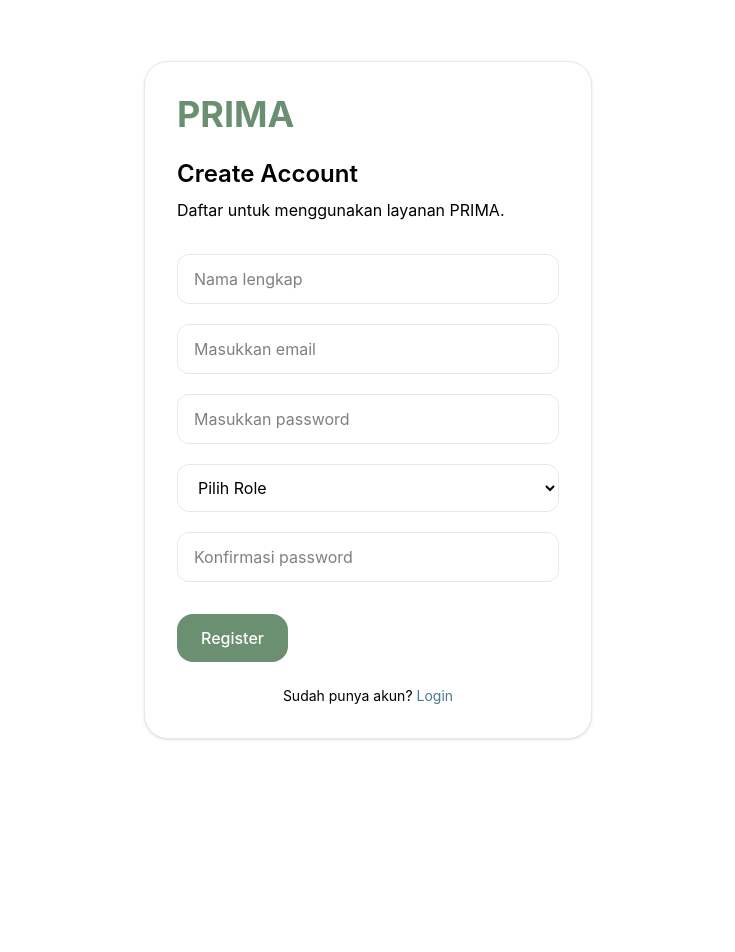
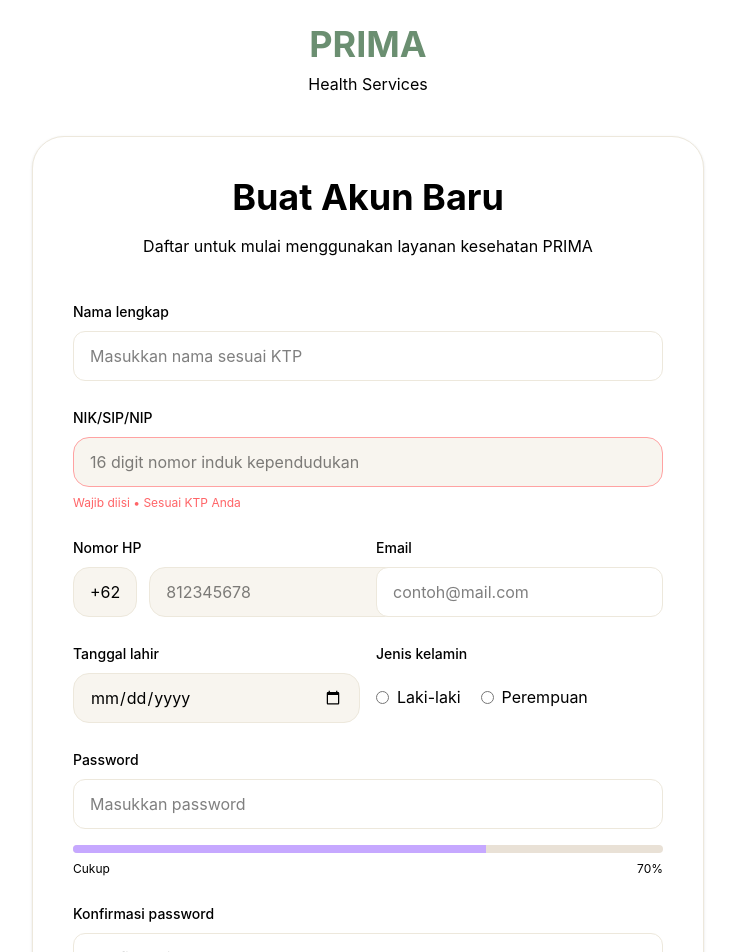
Before and after one commit to Izzulgtg/PRIMA, a React (Vite) app in the folder Frontend/: page /register in a window 1280 px wide. Shown: the top 952 px of the page, without its empty margins (272-1007 px from the left). Before the commit the page ends 800 px from the top, so only its background shows below. Built offline with nearby package versions, Linux system fonts and the light colour scheme.

Commit message:
update interface page register

```diff
--- a/Frontend/src/pages/auth/register-page.jsx
+++ b/Frontend/src/pages/auth/register-page.jsx
@@ -3,7 +3,9 @@ import Input from "../../components/ui/input"
 import { useNavigate } from "react-router-dom"
 
 function RegisterPage() {
+
   const navigate = useNavigate()
+
   return (
     <div
       className="
@@ -16,82 +18,336 @@ const navigate = useNavigate()
       "
     >
 
-      <div
-        className="
-          bg-prima-card
-          w-full
-          max-w-md
-          rounded-3xl
-          p-8
-          shadow-sm
-          border
-          border-prima-sand
-        "
-      >
+      <div className="w-full max-w-2xl">
 
-        <div>
+        {/* LOGO */}
+        <div className="text-center mb-10">
 
           <h1 className="text-4xl font-bold text-prima-green">
             PRIMA
           </h1>
 
-          <h2 className="text-2xl font-semibold text-prima-text mt-6">
-            Create Account
-          </h2>
-
           <p className="text-prima-muted mt-2">
-            Daftar untuk menggunakan layanan PRIMA.
+            Health Services
           </p>
 
         </div>
 
-        <div className="mt-8 space-y-5">
+        {/* CARD */}
+        <div
+          className="
+            bg-white
+            rounded-[32px]
+            border
+            border-prima-sand
+            p-10
+            shadow-sm
+          "
+        >
+
+          {/* HEADER */}
+          <div className="text-center">
+
+            <h2
+              className="
+                text-4xl
+                font-bold
+                text-prima-text
+              "
+            >
+              Buat Akun Baru
+            </h2>
+
+            <p
+              className="
+                text-prima-muted
+                mt-4
+                leading-relaxed
+              "
+            >
+              Daftar untuk mulai menggunakan
+              layanan kesehatan PRIMA
+            </p>
+
+          </div>
+
+          {/* FORM */}
+          <div className="mt-10 space-y-6">
+
+            {/* NAMA */}
+            <div>
+
+              <label
+                className="
+                  text-sm
+                  font-medium
+                  text-prima-text
+                "
+              >
+                Nama lengkap
+              </label>
+
+              <div className="mt-2">
 
                 <Input
                   type="text"
-            placeholder="Nama lengkap"
+                  placeholder="Masukkan nama sesuai KTP"
                 />
+
+              </div>
+
+            </div>
+
+            {/* NIK */}
+            <div>
+
+              <label
+                className="
+                  text-sm
+                  font-medium
+                  text-prima-text
+                "
+              >
+                NIK/SIP/NIP
+              </label>
+
+              <input
+                type="text"
+                placeholder="16 digit nomor induk kependudukan"
+                className="
+                  w-full
+                  mt-2
+                  px-4
+                  py-3
+                  rounded-2xl
+                  border
+                  border-red-300
+                  bg-[#F8F5EF]
+                  outline-none
+                "
+              />
+
+              <p className="text-red-400 text-xs mt-2">
+                Wajib diisi • Sesuai KTP Anda
+              </p>
+
+            </div>
+
+            {/* HP + EMAIL */}
+            <div className="grid grid-cols-2 gap-4">
+
+              <div>
+
+                <label
+                  className="
+                    text-sm
+                    font-medium
+                    text-prima-text
+                  "
+                >
+                  Nomor HP
+                </label>
+
+                <div className="flex gap-3 mt-2">
+
+                  <div
+                    className="
+                      px-4
+                      py-3
+                      rounded-2xl
+                      bg-[#F8F5EF]
+                      border
+                      border-prima-sand
+                      text-prima-text
+                    "
+                  >
+                    +62
+                  </div>
+
+                  <input
+                    type="text"
+                    placeholder="812345678"
+                    className="
+                      flex-1
+                      px-4
+                      py-3
+                      rounded-2xl
+                      bg-[#F8F5EF]
+                      border
+                      border-prima-sand
+                      outline-none
+                    "
+                  />
+
+                </div>
+
+              </div>
+
+              <div>
+
+                <label
+                  className="
+                    text-sm
+                    font-medium
+                    text-prima-text
+                  "
+                >
+                  Email
+                </label>
+
+                <div className="mt-2">
 
                   <Input
                     type="email"
-            placeholder="Masukkan email"
+                    placeholder="contoh@mail.com"
                   />
+
+                </div>
+
+              </div>
+
+            </div>
+
+            {/* TANGGAL + GENDER */}
+            <div className="grid grid-cols-2 gap-4">
+
+              <div>
+
+                <label
+                  className="
+                    text-sm
+                    font-medium
+                    text-prima-text
+                  "
+                >
+                  Tanggal lahir
+                </label>
+
+                <div className="mt-2">
+
+                  <input
+                    type="date"
+                    className="
+                      w-full
+                      px-4
+                      py-3
+                      rounded-2xl
+                      bg-[#F8F5EF]
+                      border
+                      border-prima-sand
+                      outline-none
+                    "
+                  />
+
+                </div>
+
+              </div>
+
+              <div>
+
+                <label
+                  className="
+                    text-sm
+                    font-medium
+                    text-prima-text
+                  "
+                >
+                  Jenis kelamin
+                </label>
+
+                <div className="flex gap-5 mt-5">
+
+                  <label className="flex items-center gap-2">
+                    <input type="radio" name="gender" />
+                    Laki-laki
+                  </label>
+
+                  <label className="flex items-center gap-2">
+                    <input type="radio" name="gender" />
+                    Perempuan
+                  </label>
+
+                </div>
+
+              </div>
+
+            </div>
+
+            {/* PASSWORD */}
+            <div>
+
+              <label
+                className="
+                  text-sm
+                  font-medium
+                  text-prima-text
+                "
+              >
+                Password
+              </label>
+
+              <div className="mt-2">
 
                 <Input
                   type="password"
                   placeholder="Masukkan password"
                 />
 
-          <select
+              </div>
+
+              {/* PASSWORD STRENGTH */}
+              <div className="mt-4">
+
+                <div
                   className="
                     w-full
-              px-4
-              py-3
-              rounded-xl
-              border
-              border-prima-sand
-              bg-white
-              text-prima-text
-
-              focus:outline-none
-              focus:ring-2
-              focus:ring-prima-green
+                    h-2
+                    rounded-full
+                    bg-[#E9E1D6]
+                    overflow-hidden
                   "
                 >
 
-            <option>
-              Pilih Role
-            </option>
+                  <div
+                    className="
+                      w-[70%]
+                      h-full
+                      bg-[#C6A8FF]
+                    "
+                  />
 
-            <option>
-              Pasien
-            </option>
+                </div>
 
-            <option>
-              Dokter
-            </option>
+                <div className="flex justify-between mt-2">
 
-          </select>
+                  <p className="text-xs text-prima-muted">
+                    Cukup
+                  </p>
+
+                  <p className="text-xs text-prima-muted">
+                    70%
+                  </p>
+
+                </div>
+
+              </div>
+
+            </div>
+
+            {/* KONFIRMASI PASSWORD */}
+            <div>
+
+              <label
+                className="
+                  text-sm
+                  font-medium
+                  text-prima-text
+                "
+              >
+                Konfirmasi password
+              </label>
+
+              <div className="mt-2">
 
                 <Input
                   type="password"
@@ -100,23 +356,72 @@ const navigate = useNavigate()
 
               </div>
 
-        <div className="mt-8">
+            </div>
+
+            {/* CHECKBOX */}
+            <label className="flex items-start gap-3">
+
+              <input
+                type="checkbox"
+                className="mt-1"
+              />
+
+              <p
+                className="
+                  text-sm
+                  text-prima-muted
+                  leading-relaxed
+                "
+              >
+                Saya menyetujui Syarat &
+                Ketentuan serta Kebijakan
+                Privasi yang berlaku
+                di layanan kesehatan PRIMA.
+              </p>
+
+            </label>
+
+            {/* BUTTON */}
+            <div className="pt-2">
 
               <Button variant="primary">
-            Register
+                Daftar Sekarang
               </Button>
 
             </div>
 
-        <p className="text-prima-muted text-sm mt-6 text-center">
+            {/* LOGIN */}
+            <div className="text-center pt-4">
 
+              <p className="text-prima-muted text-sm">
                 Sudah punya akun?
+              </p>
 
-          <span className="text-prima-teal cursor-pointer ml-1">
-            Login
-          </span>
+              <div className="mt-4">
 
+                <Button
+                  variant="secondary"
+                  onClick={() => navigate("/login")}
+                >
+                  Masuk
+                </Button>
+
+              </div>
+
+            </div>
+
+          </div>
+
+        </div>
+
+        {/* FOOTER */}
+        <div className="text-center mt-8">
+
+          <p className="text-prima-muted text-sm">
+            Data Anda dienkripsi secara aman dan rahasia
           </p>
+
+        </div>
 
       </div>
 
```
Lines whose indentation alone changed are shown as unchanged.
